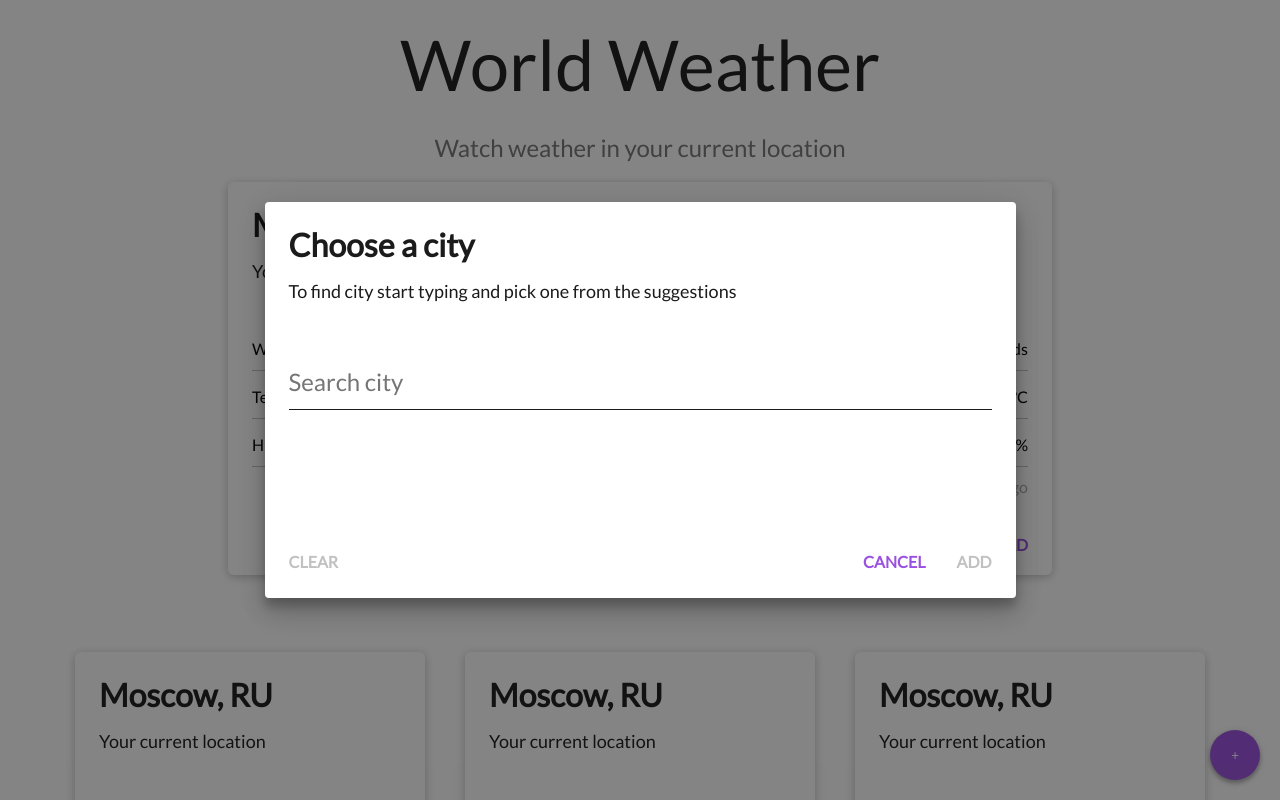
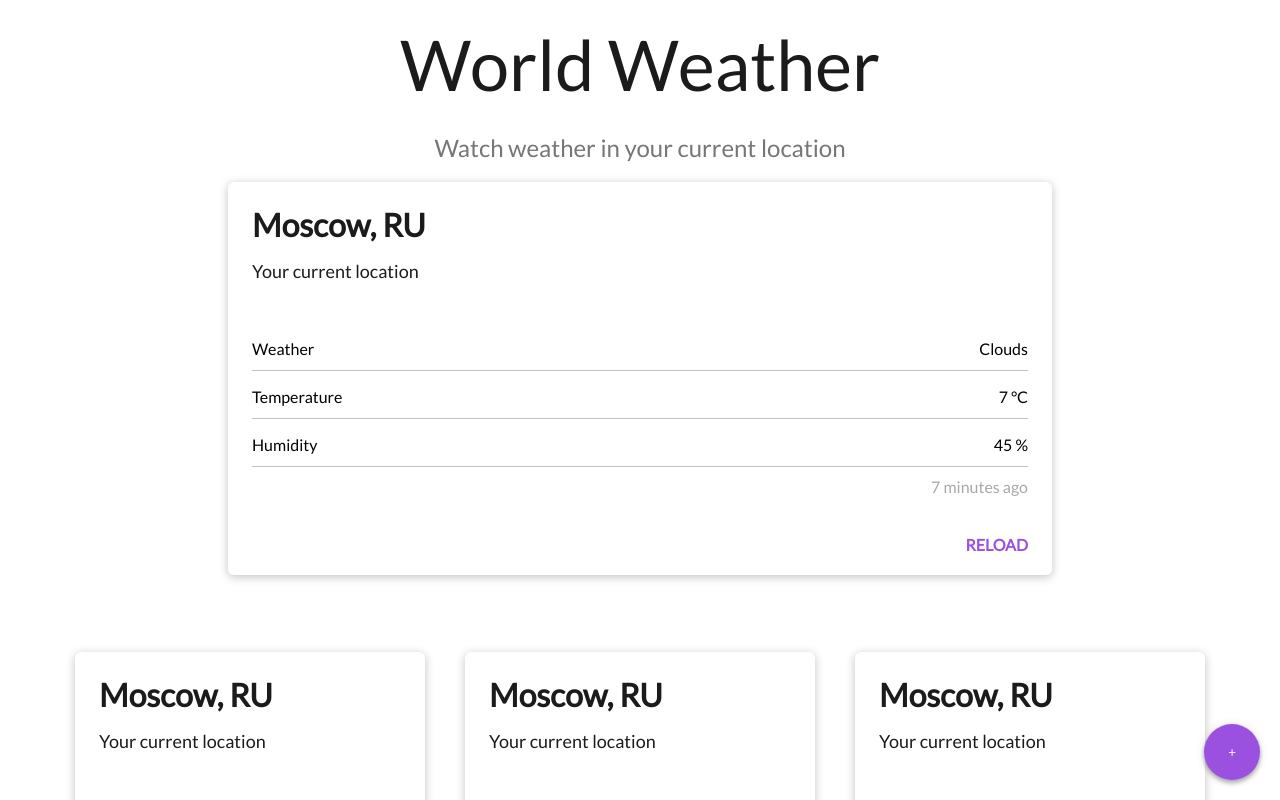
Before and after one commit to PancakePhilarmonych/vue-weather-app, a Vue app: page / in a window 1280 px wide. Built offline with nearby package versions, Linux system fonts and the light colour scheme.

Commit message:
open modal by click on button

```diff
--- a/src/App.vue
+++ b/src/App.vue
@@ -1,8 +1,8 @@
 <template>
   <div id="app">
     <WeatherApp/>
-    <AddCityButton/>
-    <AddCityModal/>
+    <AddCityButton @click="openModal"/>
+    <AddCityModal ref="add-city-modal"/>
   </div>
 </template>
 
@@ -13,10 +13,17 @@ import AddCityButton from './components/AddCityButton.vue'
 
 export default {
   name: 'App',
+
   components: {
     WeatherApp,
     AddCityModal,
     AddCityButton
+  },
+
+  methods: {
+    openModal () {
+      this.$refs['add-city-modal'].openModal()
+    }
   }
 }
 </script>
--- a/src/components/AddCityButton.vue
+++ b/src/components/AddCityButton.vue
@@ -1,12 +1,16 @@
 <template>
-  <button class="add-city-button">
+  <button @click="onClick" class="add-city-button">
     +
   </button>
 </template>
 
 <script>
 export default {
-
+  methods: {
+    onClick () {
+      this.$emit('click')
+    }
+  }
 }
 </script>
 
@@ -19,8 +23,8 @@ export default {
     bottom: 20px;
     right: 20px;
 
-    width: 50px;
-    height: 50px;
+    width: 56px;
+    height: 56px;
 
     border: none;
     background: #9B51E0;
--- a/src/components/AddCityModal.vue
+++ b/src/components/AddCityModal.vue
@@ -38,7 +38,7 @@ export default {
 
   data () {
     return {
-      show: true
+      show: false
     }
   },
 
@@ -56,6 +56,7 @@ export default {
 
 <style lang="scss" scoped>
   .backdrop {
+    padding: 24px;
     position: fixed;
     display: flex;
     width: 100%;
```
